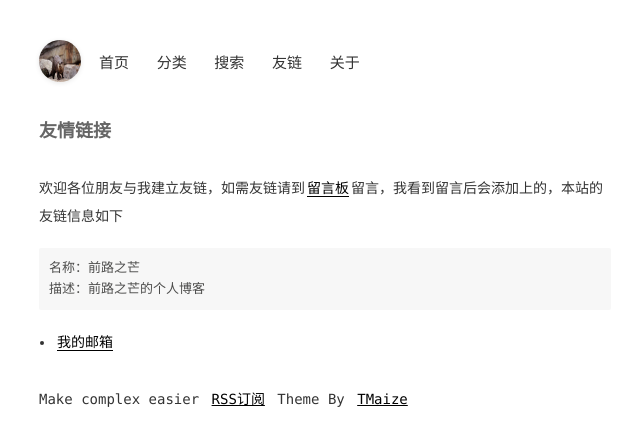
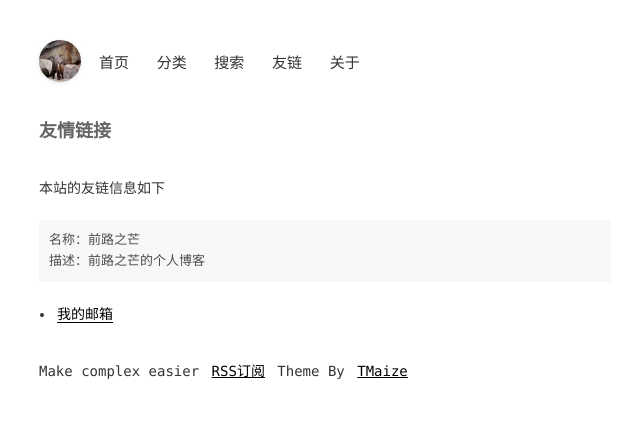
Before and after one commit to hitachinsk/hitachinsk.github.io, a Jekyll site: the page built from pages/links.md, in a window 1280 px wide. Shown: the top 446 px of the page, without its empty margins (315-955 px from the left). Built offline with Jekyll 4.4.1, drawn with Linux system fonts in a browser that asks for light colours; comment, search, counter and statistics services are not loaded.

Commit message:
Update links.md

````diff
--- a/pages/links.md
+++ b/pages/links.md
@@ -3,7 +3,7 @@ layout: mypost
 title: 友情链接
 ---
 
-欢迎各位朋友与我建立友链，如需友链请到[留言板](chat.html)留言，我看到留言后会添加上的，本站的友链信息如下
+本站的友链信息如下
 
 ```
 名称：{{ site.title }}
````
